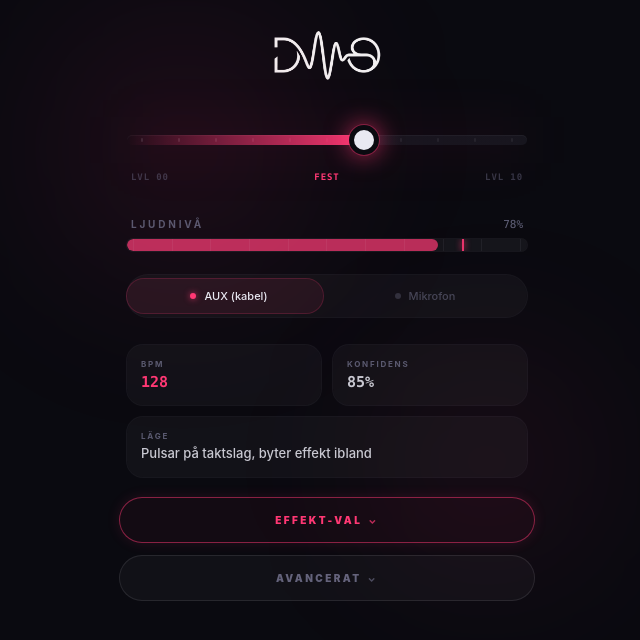
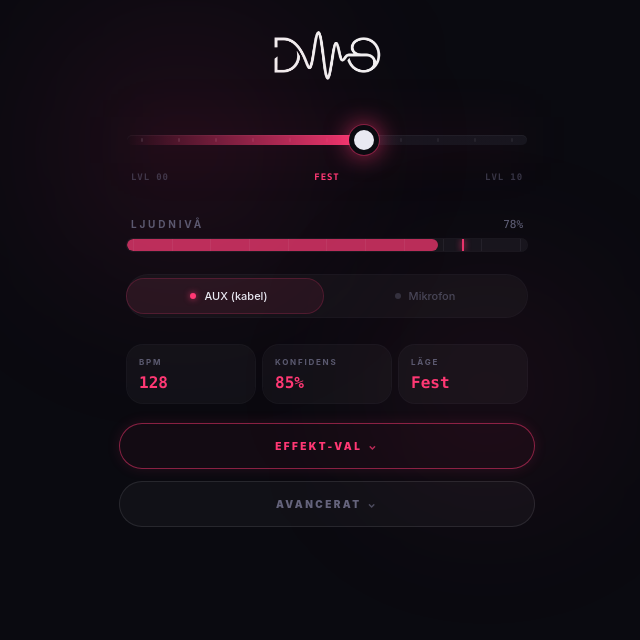
Before and after one commit to raagerrd-ship-it/dmx-control, a React (Vite) app: page / in a window 1280 px wide. Shown: the top 640 px of the page, without its empty margins (313-953 px from the left). Built offline with nearby package versions, Linux system fonts and the light colour scheme.

Commit message:
Changes
Co-authored-by: raagerrd-ship-it <246996133+raagerrd-ship-it@users.noreply.github.com>

```diff
--- a/src/pages/DmxController.tsx
+++ b/src/pages/DmxController.tsx
@@ -231,27 +231,22 @@ function TechGrid() {
   const locked = bpm > 0;
   const confPct = Math.round(conf * 100);
   return (
-    <div className="grid grid-cols-2 gap-3">
+    <div className="grid grid-cols-3 gap-2">
       <TechTile label="BPM" value={locked ? String(Math.round(bpm)) : "—"} accent={locked} dot={locked && beat} />
-      <TechTile label="Konfidens" value={locked ? `${confPct}%` : "—"} />
-      <div className="col-span-2 p-3.5 rounded-2xl bg-foreground/[0.03] ring-1 ring-foreground/[0.06]">
-        <div className="text-[8px] font-bold text-muted-foreground/70 uppercase mb-1 tracking-[0.22em]">Läge</div>
-        <div className="text-[13px] font-medium text-foreground/85 leading-snug">
-          {moodInfoFor(moodV).desc}
-        </div>
-      </div>
+      <TechTile label="Konfidens" value={locked ? `${confPct}%` : "—"} accent={locked && confPct >= 70} />
+      <TechTile label="Läge" value={off ? "Av" : moodInfoFor(moodV).name} accent={!off} />
     </div>
   );
 }
 
 function TechTile({ label, value, accent, dot }: { label: string; value: string; accent?: boolean; dot?: boolean }) {
   return (
-    <div className="p-3.5 rounded-2xl bg-foreground/[0.03] ring-1 ring-foreground/[0.06]">
-      <div className="flex items-center gap-1.5 mb-1">
+    <div className="relative overflow-hidden rounded-2xl bg-foreground/[0.03] ring-1 ring-foreground/[0.06] p-3 flex flex-col justify-between">
+      <div className="flex items-center gap-1.5 mb-2">
         <span className="text-[8px] font-bold text-muted-foreground/70 uppercase tracking-[0.22em]">{label}</span>
-        {dot && <span className="inline-block w-1 h-1 rounded-full bg-primary shadow-[0_0_6px_hsl(var(--primary))]" />}
+        {dot && <span className="inline-block w-1.5 h-1.5 rounded-full bg-primary shadow-[0_0_8px_hsl(var(--primary))] animate-pulse" />}
       </div>
-      <div className={`text-[15px] font-mono font-semibold tabular-nums ${accent ? "text-primary" : "text-foreground/85"}`}>
+      <div className={`text-[16px] font-mono font-semibold tabular-nums leading-none ${accent ? "text-primary" : "text-foreground/85"}`}>
         {value}
       </div>
     </div>
```
